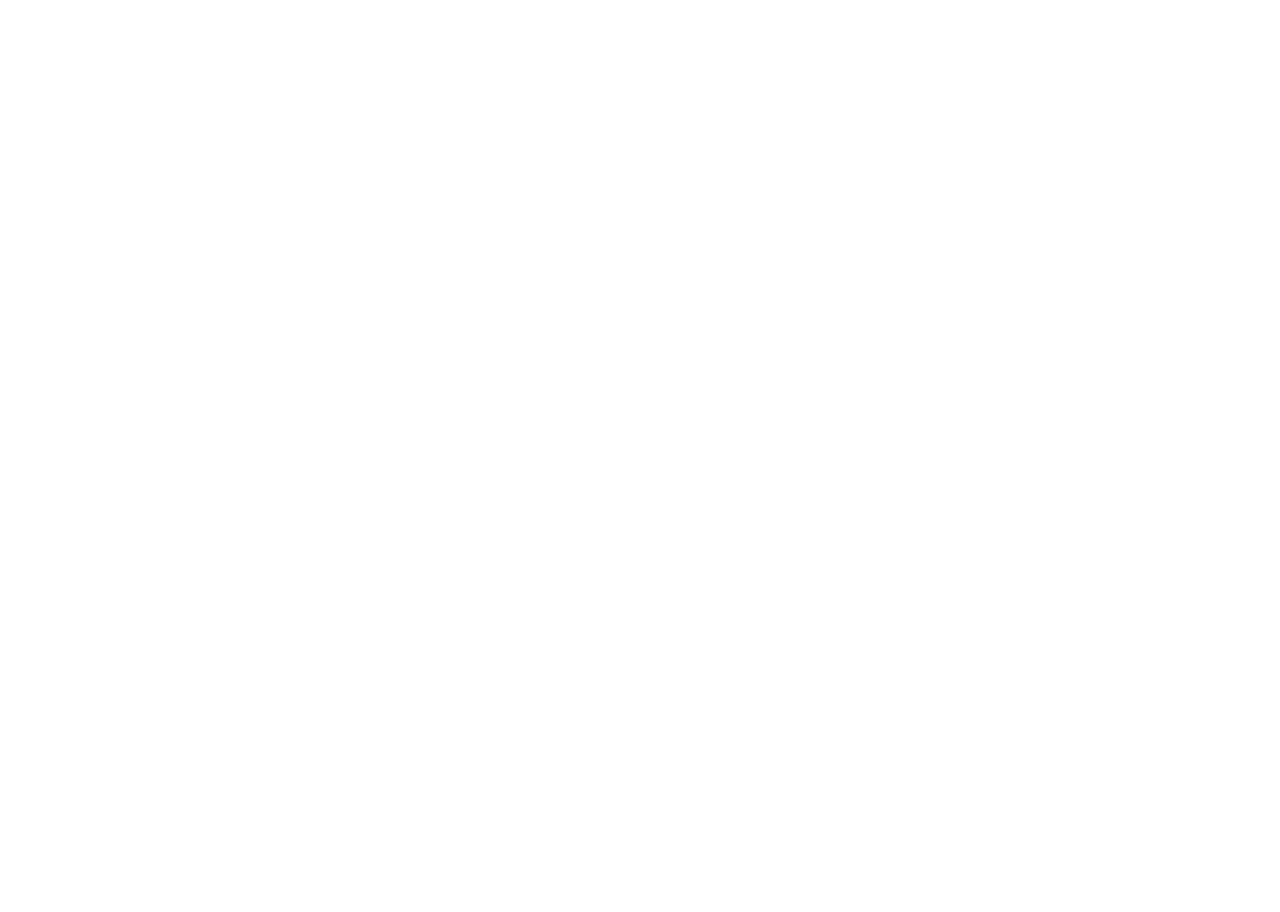
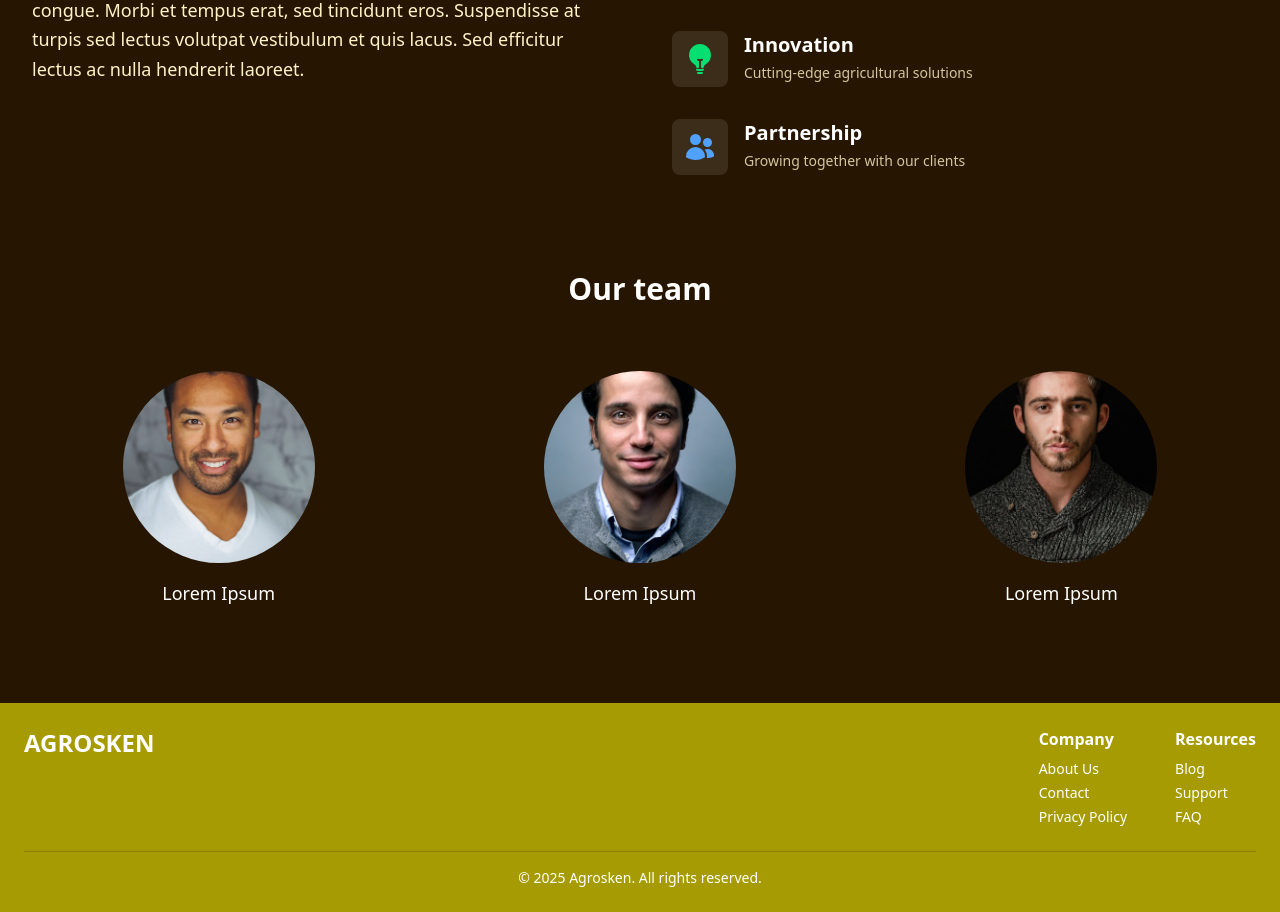
Before and after one commit to pantheraworks/agrosken, a React (Vite) app: page /about-us in a window 1280 px wide. Before the commit this address had no page. Shown: the part 777-1689 px from the top of the page. Before the commit the page ends 800 px from the top, so only its background shows below. Built offline with nearby package versions, Linux system fonts and the light colour scheme.

Commit message:
Add About Us page and update navigation links

```diff
--- a/src/App.tsx
+++ b/src/App.tsx
@@ -4,6 +4,7 @@
 import PrivacyPolicyPage from "./pages/privacy-policy/PrivacyPolicyPage";
 import StagingPage from "./pages/staging/StagingPage";
 import FAQPage from "./pages/faq/FAQPage";
+import AboutUsPage from "./pages/about-us/AboutUsPage";
 import { ScrollToHash } from "./components/ScrollToHash";
 
 function App() {
@@ -14,6 +15,7 @@
         <Route path="/" element={<LandingPage />} />
         <Route path="/privacy-policy" element={<PrivacyPolicyPage />} />
         <Route path="/faq" element={<FAQPage />} />
+        <Route path="/about-us" element={<AboutUsPage />} />
         <Route path="/stage" element={<StagingPage />} />
       </Routes>
     </>
--- a/src/components/Footer/Footer.tsx
+++ b/src/components/Footer/Footer.tsx
@@ -9,7 +9,7 @@
   // ];
 
   const companyLinks = [
-    { name: "About Us", href: "#about" },
+    { name: "About Us", href: "/about-us" },
     { name: "Contact", href: "#contact-section" },
     { name: "Privacy Policy", href: "/privacy-policy" },
   ];
--- a/src/components/Navbar/Navbar.tsx
+++ b/src/components/Navbar/Navbar.tsx
@@ -30,7 +30,7 @@
             Services
           </NavLink>
           <NavLink
-            href={isHomePage ? "#about" : "/#about"}
+            href="/about-us"
             className="hover:text-amber-500"
           >
             About Us
--- /dev/null
+++ b/src/pages/about-us/AboutUsPage.tsx
@@ -0,0 +1,13 @@
+import AboutUs from "../../components/AboutUs/AboutUs";
+import Footer from "../../components/Footer/Footer";
+
+const AboutUsPage = () => {
+  return (
+    <>
+      <AboutUs />
+      <Footer />
+    </>
+  );
+};
+
+export default AboutUsPage;
--- a/src/pages/landing-page/ContactWithFooter.tsx
+++ b/src/pages/landing-page/ContactWithFooter.tsx
@@ -1,5 +1,5 @@
 import Contact from "../../components/Contact";
-import Footer from "../../components/Footer";
+import Footer from "../../components/Footer/Footer";
 
 const ContactWithFooter = () => {
   return (
```
